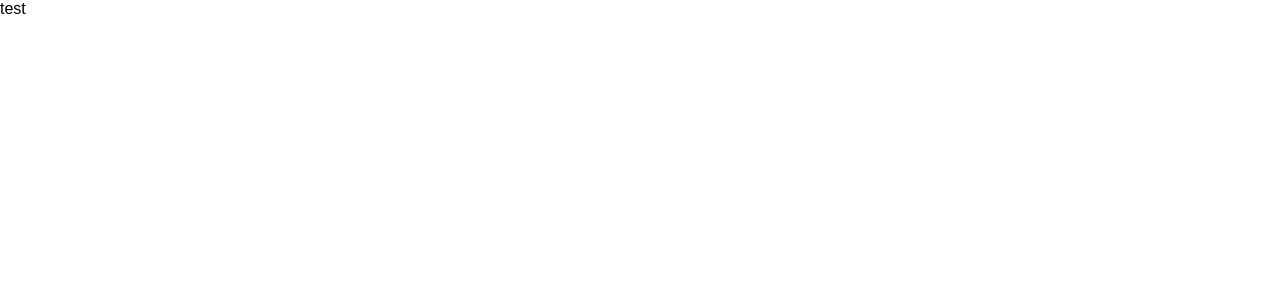
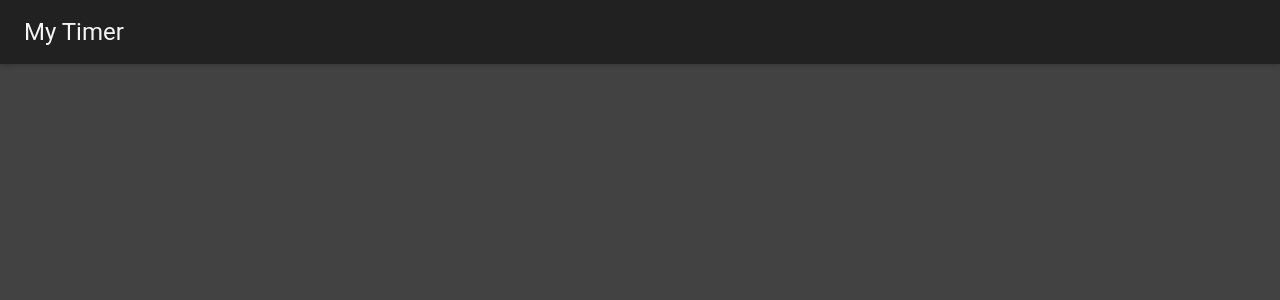
Before and after one commit to Angelpsy/timer, a React app: page / in a window 1280 px wide. Shown: the top 300 px of the page. Built offline with nearby package versions, Linux system fonts and the light colour scheme.

Commit message:
add component base layout, base layout of topbar, basic config of color

```diff
--- a/src/App.js
+++ b/src/App.js
@@ -1,14 +1,26 @@
-import React, { Component } from 'react';
+import React, {Component} from 'react';
 import './App.css';
 
+import MuiThemeProvider from 'material-ui/styles/MuiThemeProvider';
+import getMuiTheme from 'material-ui/styles/getMuiTheme';
+import baseTheme from 'material-ui/styles/baseThemes/darkBaseTheme';
+
+import BaseLayout from './Layout/BaseLayout';
+
+import color from './constants/colors';
+
+const muiTheme = getMuiTheme(baseTheme);
+
+muiTheme.palette = Object.assign({}, muiTheme.palette, color);
+
 class App extends Component {
-  render() {
-    return (
-      <div className="b-app">
-        test
-      </div>
-    );
-  }
+    render() {
+        return (
+            <MuiThemeProvider muiTheme={muiTheme}>
+                <BaseLayout />
+            </MuiThemeProvider>
+        );
+    }
 }
 
 export default App;
--- /dev/null
+++ b/src/Components/Topbar/index.jsx
@@ -0,0 +1,22 @@
+import React, {Component} from 'react';
+import './index.css';
+
+import AppBar from 'material-ui/AppBar';
+import muiThemeable from 'material-ui/styles/muiThemeable';
+
+class AppToolbar extends Component {
+    render() {
+        return (
+            <AppBar title="My Timer" style={{
+                backgroundColor: this.props.muiTheme.palette.bgSecondary,
+                }}
+                titleStyle={{
+                    color: this.props.muiTheme.palette.textSecondary,
+                }}
+                showMenuIconButton={false}
+            />
+        );
+    }
+}
+
+export default muiThemeable()(AppToolbar);
--- /dev/null
+++ b/src/Layout/BaseLayout/index.css
@@ -0,0 +1,3 @@
+.l-base {
+    height: 100%;
+}
--- /dev/null
+++ b/src/Layout/BaseLayout/index.jsx
@@ -0,0 +1,20 @@
+import React, {Component} from 'react';
+import './index.css';
+
+import muiThemeable from 'material-ui/styles/muiThemeable';
+import AppToolbar from '../../Components/Topbar';
+
+class BaseLayout extends Component {
+    render() {
+        return (
+            <div className='l-base'
+                 style={{
+                     backgroundColor: this.props.muiTheme.palette.bgPrimary,
+                 }}>
+                <AppToolbar />
+            </div>
+        );
+    }
+}
+
+export default muiThemeable()(BaseLayout);
--- /dev/null
+++ b/src/constants/colors.js
@@ -0,0 +1,14 @@
+import {
+    grey900, grey800, grey700,
+    grey200, grey100, grey50
+} from 'material-ui/styles/colors';
+// import {fade} from 'material-ui/utils/colorManipulator';
+
+export default {
+    bgPrimary: grey800,
+    bgSecondary: grey900,
+    bgTertiary: grey700,
+    textPrimary: grey50,
+    textSecondary: grey100,
+    textTertiary: grey200,
+};
--- a/src/index.css
+++ b/src/index.css
@@ -2,8 +2,17 @@
 @import-normalize ;
 /* stylelint-enable */
 
+html {
+    height: 100%;
+}
+
 body {
+    height: 100%;
     margin: 0;
     padding: 0;
     font-family: sans-serif;
 }
+
+#root {
+    height: 100%;
+}
```
Also changed, not shown: src/Components/Topbar/index.css (added).
